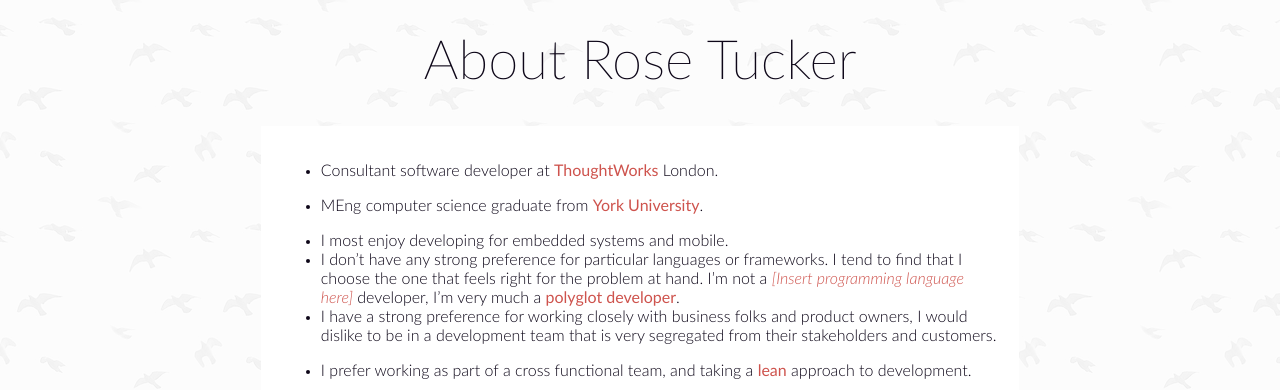
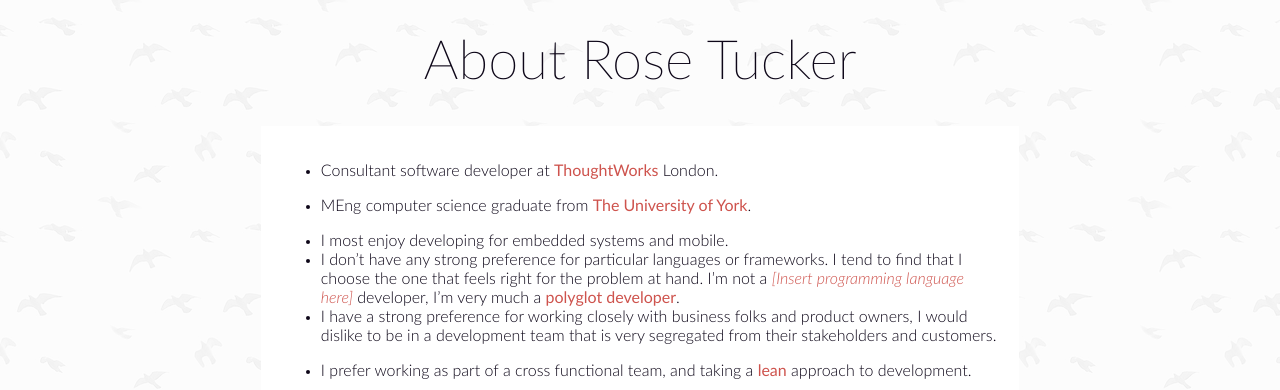
Before and after one commit to RosyTucker/RosyTucker.github.io, a Jekyll site: the page built from about.md, in a window 1280 px wide. Shown: the top 390 px of the page. Built offline with Jekyll 4.4.1, drawn with Linux system fonts in a browser that asks for light colours.

Commit message:
Fix university name

```diff
--- a/about.md
+++ b/about.md
@@ -4,7 +4,7 @@ title: About Rose Tucker
 permalink: /about/
 ---
 - Consultant software developer at **ThoughtWorks** London.
-- MEng computer science graduate from **York University**.
+- MEng computer science graduate from **The University of York**.
 
 - I most enjoy developing for embedded systems and mobile.
 - I don't have any strong preference for particular languages or frameworks. I tend to find that I choose the one that
```
